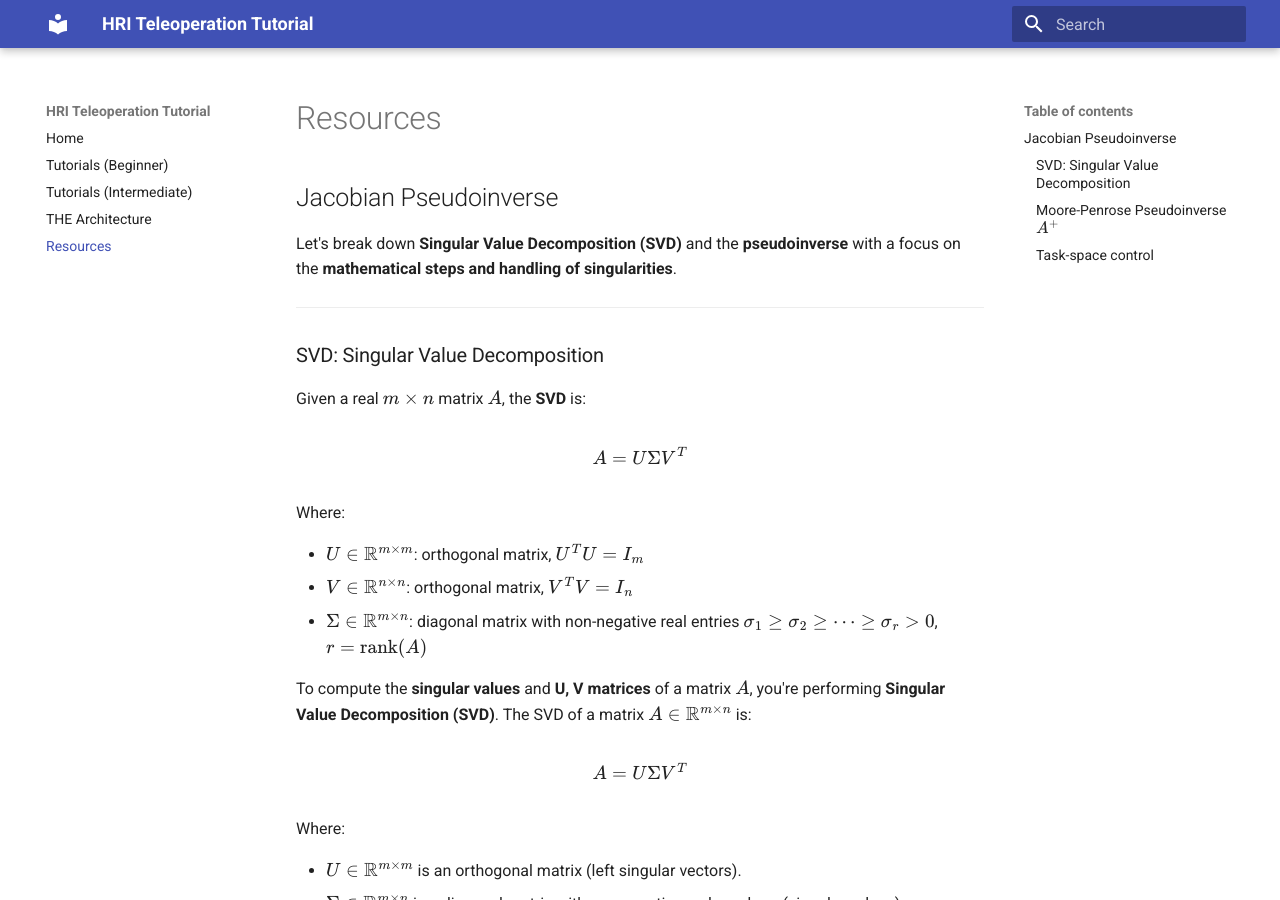
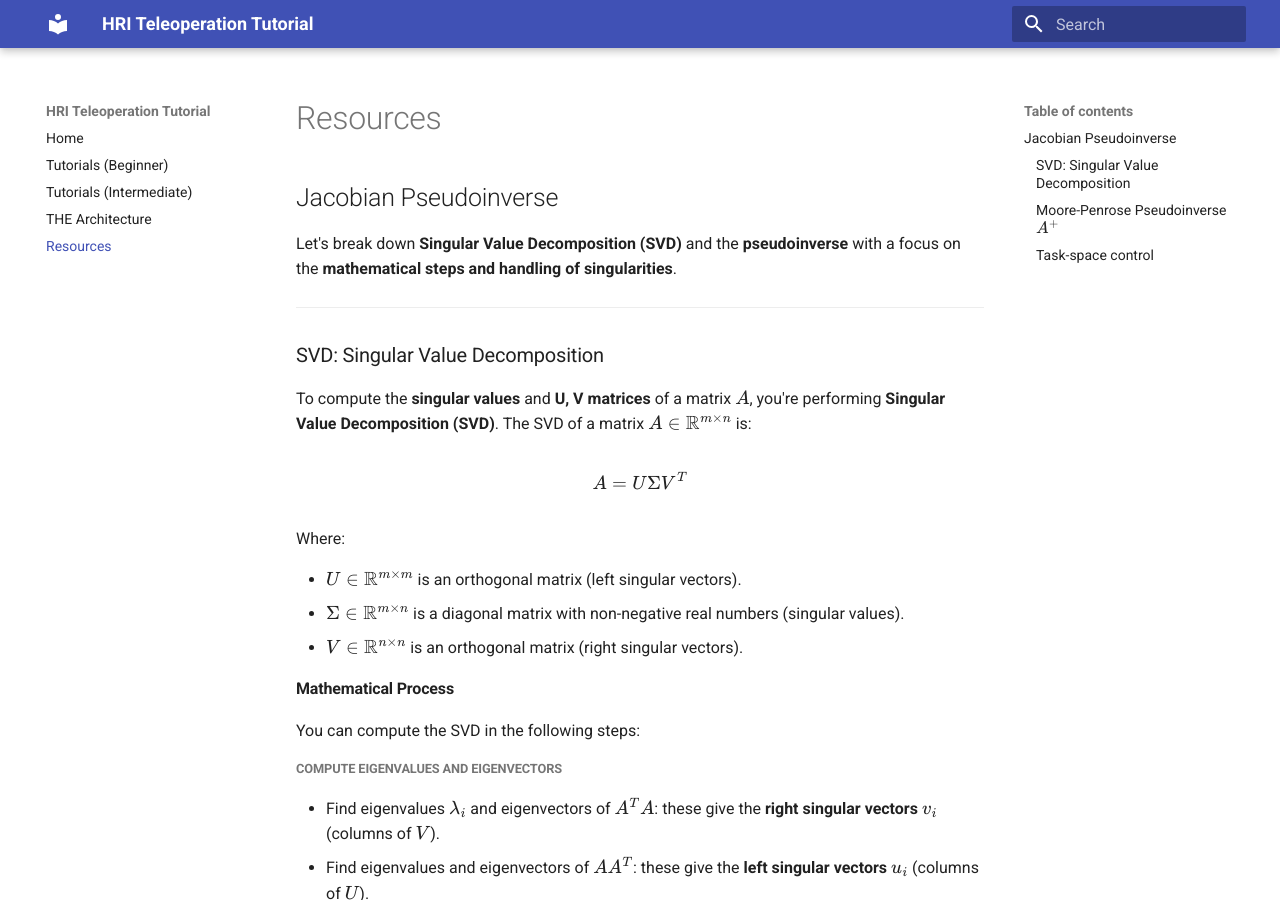
Before and after one commit to sssa-teleoperation/teleoperation-docs, an MkDocs documentation site: the page built from docs/resources.md, in a window 1280 px wide and 900 px high. Built offline with MkDocs 1.6.1 and Material for MkDocs 9.7.7, drawn with Linux system fonts in a browser that asks for light colours.

Commit message:
resources svd -> clean

```diff
--- a/docs/resources.md
+++ b/docs/resources.md
@@ -7,18 +7,6 @@ Let's break down **Singular Value Decomposition (SVD)** and the **pseudoinverse*
 ---
 
 ### SVD: Singular Value Decomposition
-
-Given a real $m \times n$ matrix $A$, the **SVD** is:
-
-$$
-A = U \Sigma V^T
-$$
-
-Where:
-
-* $U \in \mathbb{R}^{m \times m}$: orthogonal matrix, $U^T U = I_m$
-* $V \in \mathbb{R}^{n \times n}$: orthogonal matrix, $V^T V = I_n$
-* $\Sigma \in \mathbb{R}^{m \times n}$: diagonal matrix with non-negative real entries $\sigma_1 \geq \sigma_2 \geq \cdots \geq \sigma_r > 0$, $r = \text{rank}(A)$
 
 To compute the **singular values** and **U, V matrices** of a matrix $A$, you're performing **Singular Value Decomposition (SVD)**. The SVD of a matrix $A \in \mathbb{R}^{m \times n}$ is:
 
```
